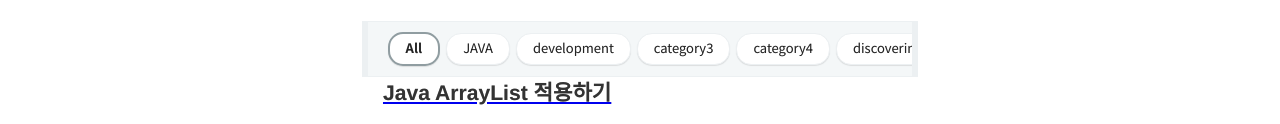
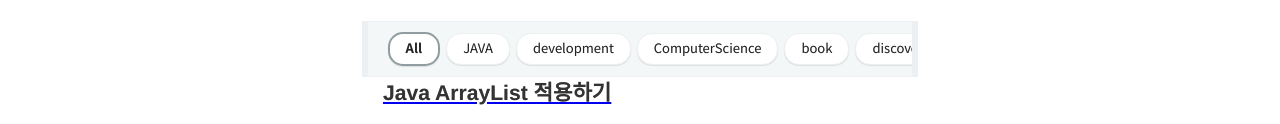
Before and after one commit to b-bok/b-bok.github.io, a Gatsby site: page / in a window 1280 px wide. Shown: the part 301-425 px from the top of the page. Built offline with nearby package versions, Linux system fonts and the light colour scheme; Gatsby itself is replaced by a stand-in of ours; some packages are replaced by stand-ins of ours; what typography-theme-github would draw is missing.

Commit message:
카테고리 수정? 맞게 했는가?

```diff
--- a/content/blog/ComputerScience/test3.md
+++ b/content/blog/ComputerScience/test3.md
@@ -1,7 +1,7 @@
 ---
 title: 'Category Test3'
 date: 2020-07-02 16:21:13
-category: 'category3'
+category: 'ComputerScience'
 draft: false
 ---
 
--- a/content/blog/book/test4.md
+++ b/content/blog/book/test4.md
@@ -1,7 +1,7 @@
 ---
 title: 'Category Test4'
 date: 2020-07-02 16:21:13
-category: 'category4'
+category: 'book'
 draft: false
 ---
 
```
